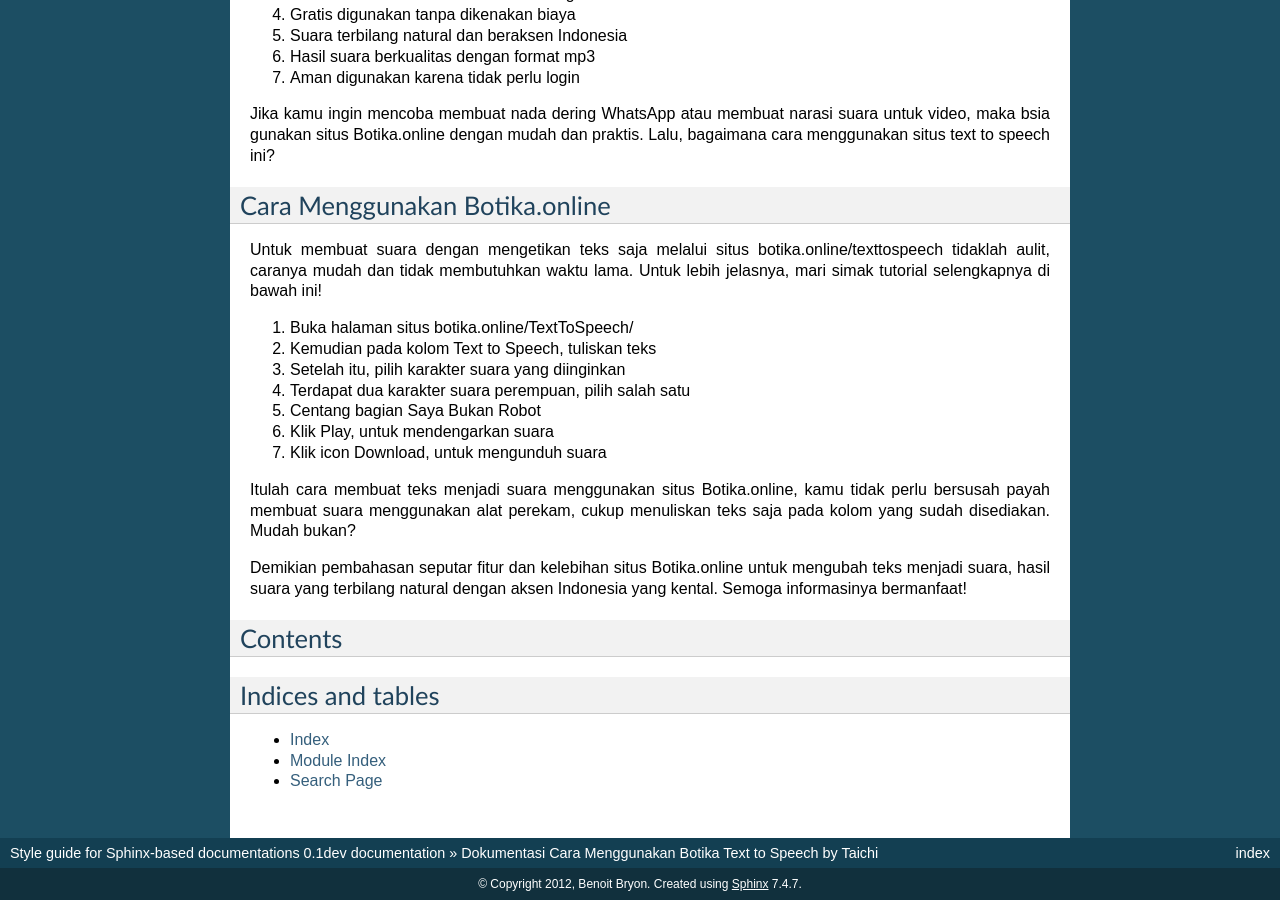
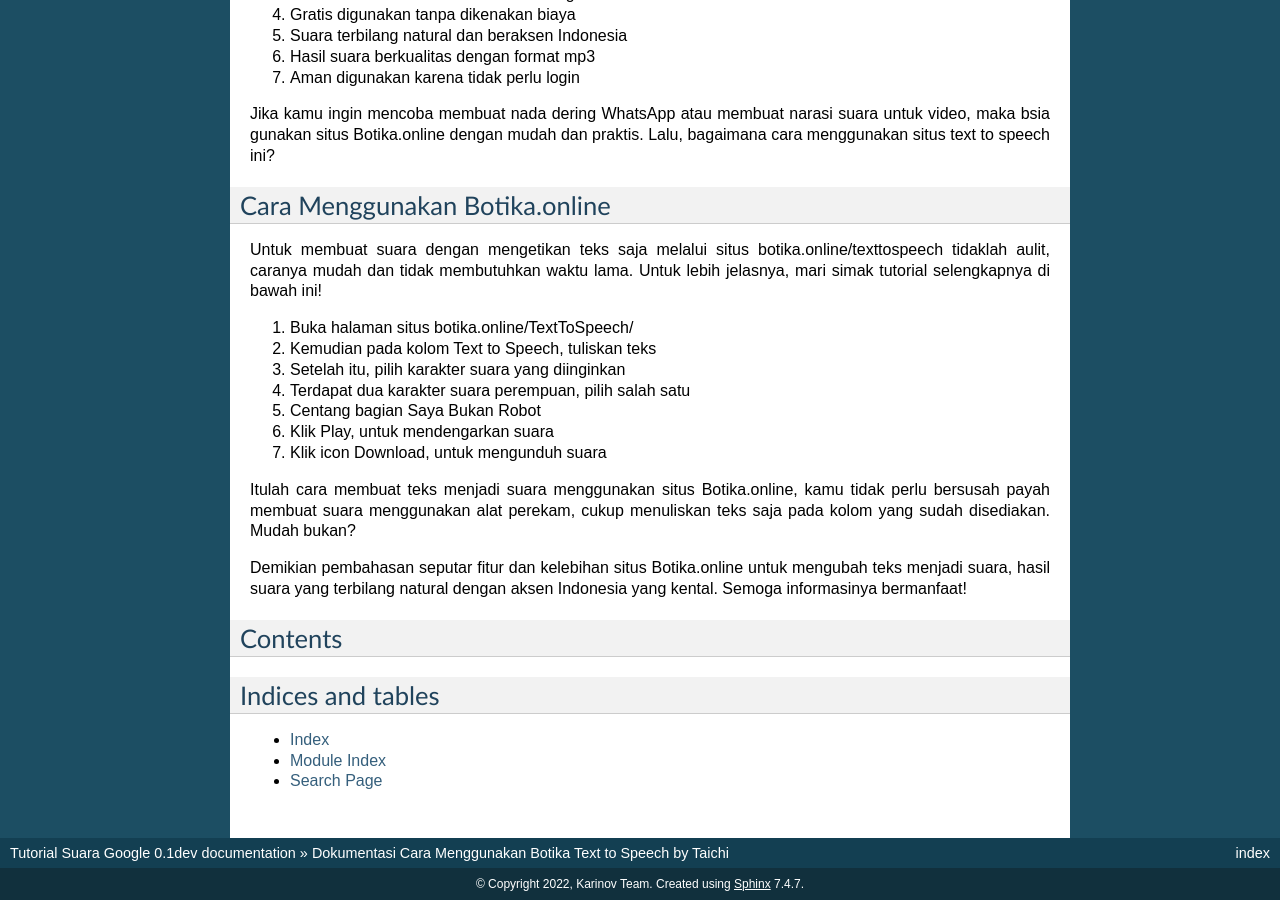
Before and after one commit to psmithr/hostontx, a Sphinx documentation site: the page built from docs/index.rst, in a window 1280 px wide and 900 px high, scrolled down 1441 px. Built offline with Sphinx 7.4.7, drawn with Linux system fonts in a browser that asks for light colours; pages that are not in the unit, such as notebooks, are missing from menus; some of the changed text lies outside the part shown.

Commit message:
Update conf.py

```diff
--- a/docs/conf.py
+++ b/docs/conf.py
@@ -40,8 +40,8 @@
 master_doc = 'index'
 
 # General information about the project.
-project = u'Style guide for Sphinx-based documentations'
-copyright = u'2012, Benoit Bryon'
+project = u'Tutorial Suara Google'
+copyright = u'2022, Karinov Team'
 
 # The version info for the project you're documenting, acts as replacement for
 # |version| and |release|, also used in various other places throughout the
```
